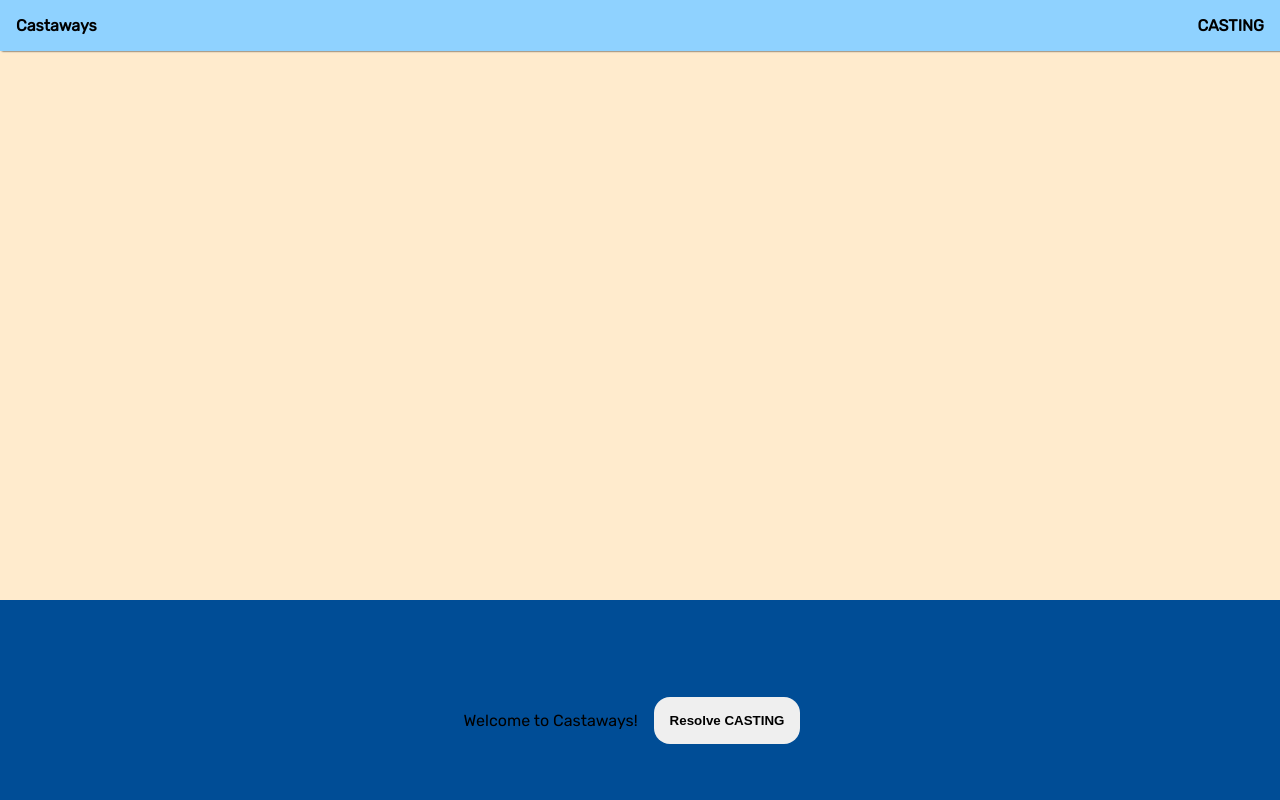
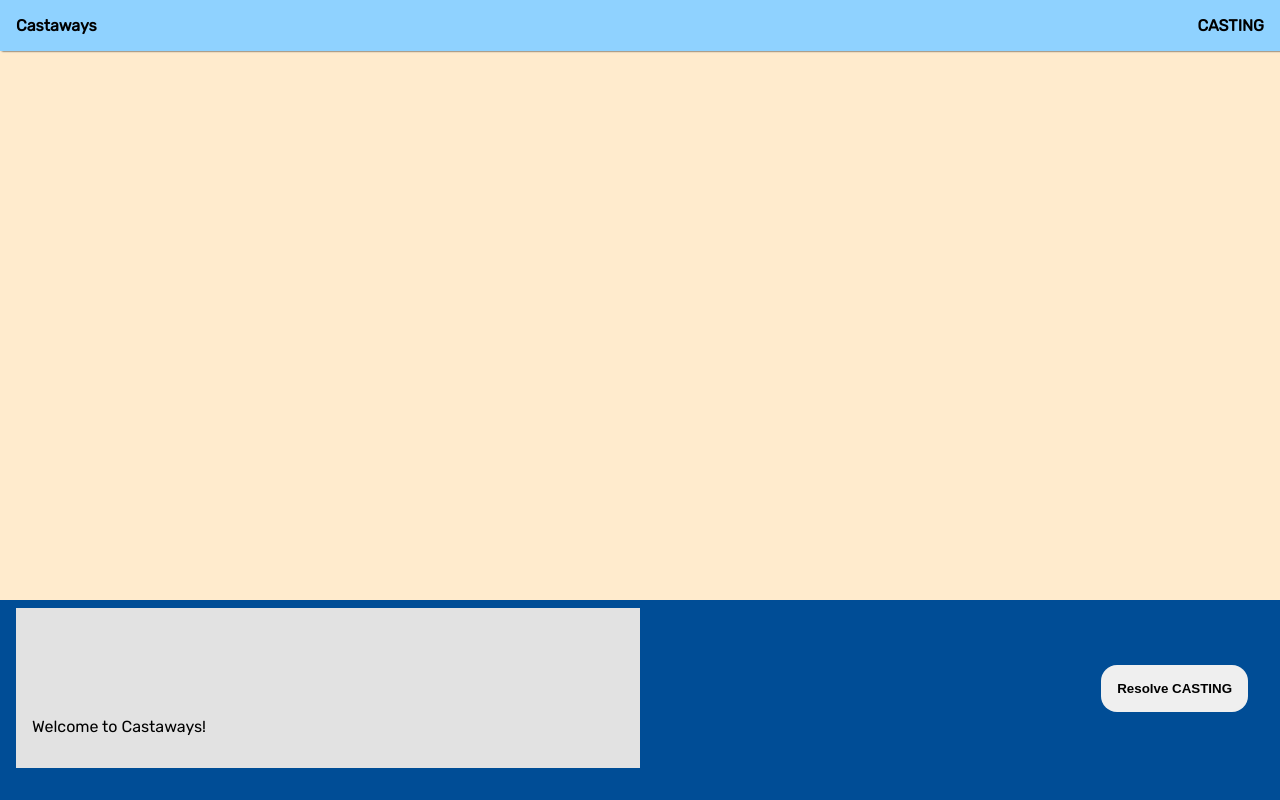
Before and after one commit to mwinser/castaways, a React (Create React App) app: page / in a window 1280 px wide. Built offline with nearby package versions, Linux system fonts and the light colour scheme.

Commit message:
styled eventLog box

```diff
--- a/src/App.css
+++ b/src/App.css
@@ -104,14 +104,16 @@ html, body {
 
 .footer {
   position: absolute;
-  bottom: 0;
+  bottom: 1rem;
   left: 0;
   width: 100%;
-  height: 10rem;
+  height: 12rem;
+  padding: 1rem;
   display: flex;
-  justify-content: center;
+  justify-content: space-between;
   align-items: center;
 }
+
 .footer button {
   padding: 1rem;
   font-weight: bold;
@@ -119,3 +121,12 @@ html, body {
   margin: 1rem;
   border: unset;
 }
+.event-log-wrapper {
+  background-color: rgb(226, 226, 226);
+  height: 100%;
+  width: 50%;
+  padding: 1rem;
+  overflow-y: scroll;
+  display: flex;
+  flex-direction: column-reverse;
+}
--- a/src/App.js
+++ b/src/App.js
@@ -29,7 +29,7 @@ function App() {
     switch(phase){
       case 'CASTING':
         resetPlayers(8)
-        addToLogs("8 new players have been announced.")
+
         break
       case 'MORNING':
         setDialogData({
--- a/src/Context.js
+++ b/src/Context.js
@@ -21,9 +21,11 @@ function ContextProvider ({children}) {
     function playersReducer(playerState, action){
         switch (action.type) {
             case 'NEW_GAME':
+                setEventLogs(["Welcome to Castaways!"])
                 const incomingCast = NewGame(action.payload)
                 const randoCastaway = incomingCast[~~(Math.random()*incomingCast.length)].name
                 setUserPlayer(randoCastaway)
+                addToLogs("8 new players have been announced.")
                 addToLogs("You are playing as "+randoCastaway + ".")
                 return incomingCast
             case 'REMOVE_PLAYER':
--- a/src/components/EventLog.js
+++ b/src/components/EventLog.js
@@ -5,8 +5,10 @@ function EventLogs (props) {
     const {eventLogs} = useContext(Context)
 
     return (
-        <div className="EventLog">
-            {eventLogs.map((log, index)=>(<p key={index}>{log}</p>))}
+        <div className="event-log-wrapper">
+            <div className="event-log">
+                {eventLogs.map((log, index)=>(<p key={index}>{log}</p>))}
+            </div>
         </div>
     )
 }
```
